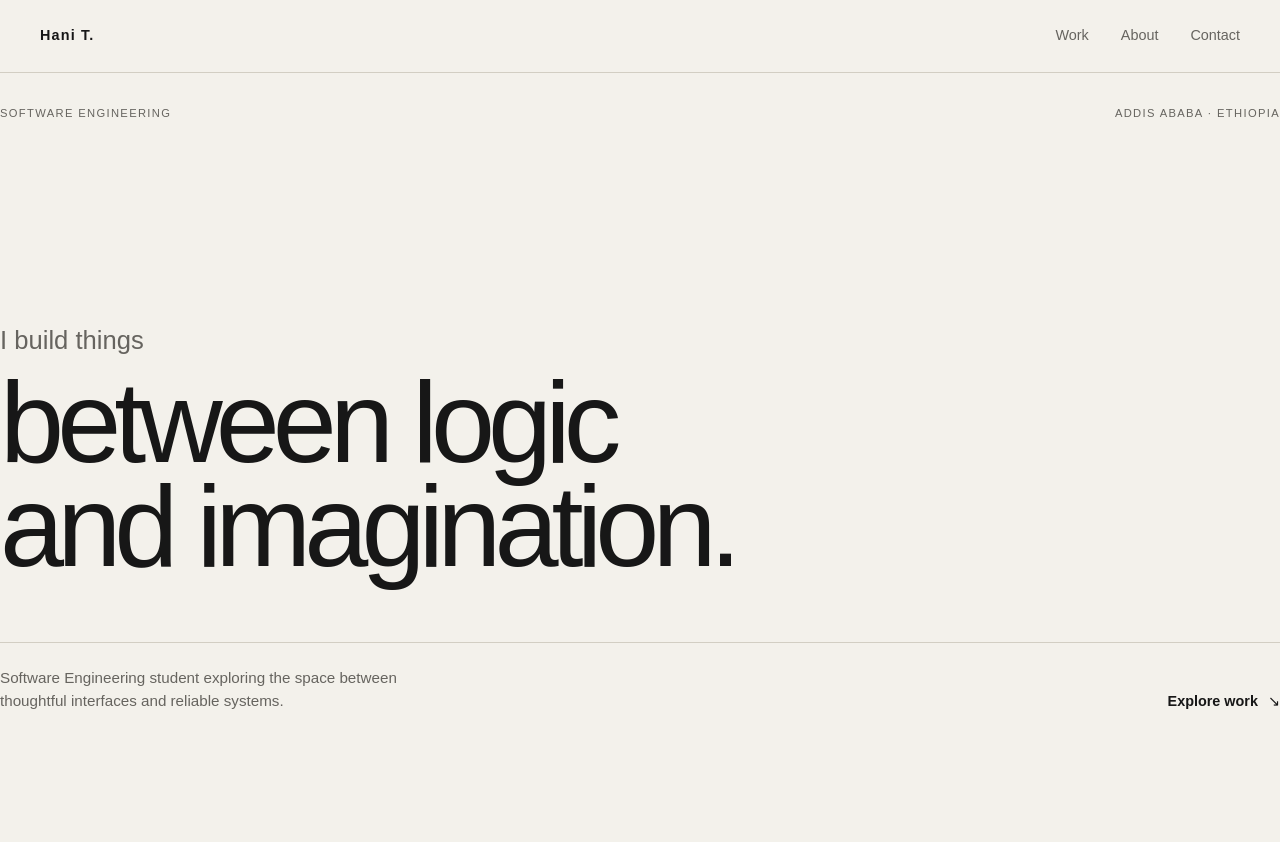
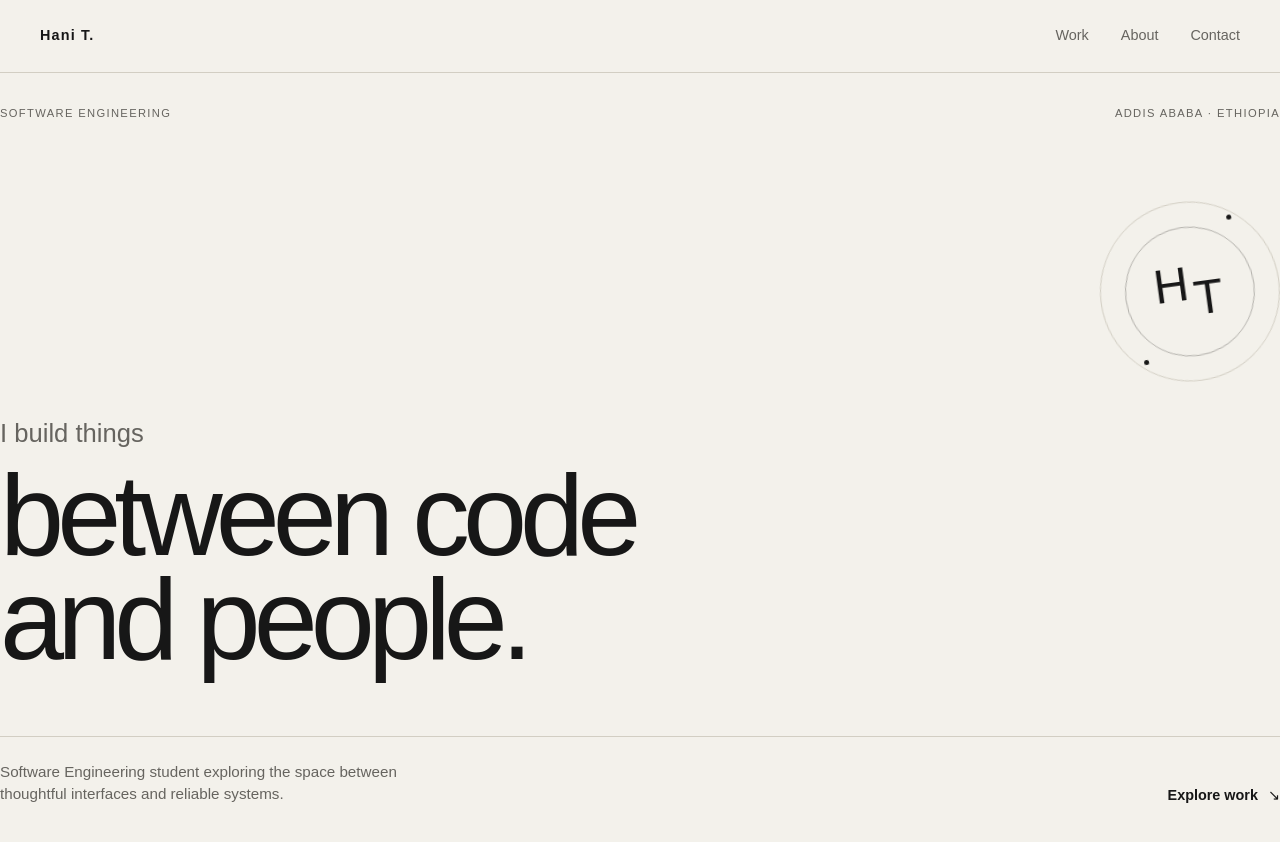
Before and after one commit to HaniSemayat/portfolio-react, a React (Vite) app: page / in a window 1280 px wide. Shown: the top 842 px of the page. Before the commit the page ends 801 px from the top, so only its background shows below. Built offline with nearby package versions, Linux system fonts and the light colour scheme.

Commit message:
feat: add abstract identity and hero motion

```diff
--- /dev/null
+++ b/src/components/IdentityMark/IdentityMark.css
@@ -0,0 +1,85 @@
+.identity-mark {
+  position: relative;
+
+  width: 180px;
+  height: 180px;
+
+  display: flex;
+  align-items: center;
+  justify-content: center;
+
+  border: 1px solid var(--border);
+  border-radius: 50%;
+
+  transform: rotate(-8deg);
+
+  animation: identity-float 6s ease-in-out infinite;
+}
+
+.identity-mark-ring {
+  position: absolute;
+
+  width: 130px;
+  height: 130px;
+
+  border: 1px solid var(--muted-text);
+  border-radius: 50%;
+
+  opacity: 0.45;
+}
+
+.identity-mark-letter {
+  position: absolute;
+
+  font-size: 3rem;
+  font-weight: 500;
+  line-height: 1;
+}
+
+.identity-mark-a {
+  transform: translate(-18px, -8px);
+}
+
+.identity-mark-t {
+  transform: translate(18px, 8px);
+}
+
+.identity-mark::before,
+.identity-mark::after {
+  content: '';
+
+  position: absolute;
+
+  width: 5px;
+  height: 5px;
+
+  background: var(--text);
+  border-radius: 50%;
+}
+
+.identity-mark::before {
+  top: 18px;
+  right: 38px;
+}
+
+.identity-mark::after {
+  bottom: 22px;
+  left: 34px;
+}
+
+@keyframes identity-float {
+  0%,
+  100% {
+    transform: rotate(-8deg) translateY(0);
+  }
+
+  50% {
+    transform: rotate(-4deg) translateY(-8px);
+  }
+}
+
+@media (prefers-reduced-motion: reduce) {
+  .identity-mark {
+    animation: none;
+  }
+}
--- /dev/null
+++ b/src/components/IdentityMark/IdentityMark.jsx
@@ -0,0 +1,19 @@
+import './IdentityMark.css'
+
+function IdentityMark() {
+  return (
+    <div className="identity-mark" aria-label="Addis Tesfa identity mark">
+      <span className="identity-mark-ring"></span>
+
+      <span className="identity-mark-letter identity-mark-a">
+        H
+      </span>
+
+      <span className="identity-mark-letter identity-mark-t">
+        T
+      </span>
+    </div>
+  )
+}
+
+export default IdentityMark
--- a/src/sections/Hero/Hero.css
+++ b/src/sections/Hero/Hero.css
@@ -35,6 +35,8 @@
   font-weight: 500;
   line-height: 0.9;
   letter-spacing: -0.06em;
+
+   animation: hero-text-in 700ms ease;
 }
 
 .hero-bottom {
@@ -71,6 +73,25 @@
   gap: 16px;
 }
 
+.hero-identity {
+  display: flex;
+  justify-content: flex-end;
+
+  margin-bottom: 32px;
+}
+
+@keyframes hero-text-in {
+  from {
+    opacity: 0;
+    transform: translateY(16px);
+  }
+
+  to {
+    opacity: 1;
+    transform: translateY(0);
+  }
+}
+
 @media (max-width: 700px) {
   .hero {
     min-height: calc(100vh - 64px);
@@ -94,4 +115,27 @@
     align-items: flex-start;
     gap: 32px;
   }
+  .hero-identity {
+  justify-content: flex-start;
 }
+
+.identity-mark {
+  width: 120px;
+  height: 120px;
+}
+
+.identity-mark-ring {
+  width: 88px;
+  height: 88px;
+}
+
+.identity-mark-letter {
+  font-size: 2rem;
+}
+}
+
+@media (prefers-reduced-motion: reduce) {
+  .hero-title {
+    animation: none;
+  }
+}
--- a/src/sections/Hero/Hero.jsx
+++ b/src/sections/Hero/Hero.jsx
@@ -1,6 +1,28 @@
+import { useEffect, useState } from 'react'
 import './Hero.css'
+import IdentityMark from '../../components/IdentityMark/IdentityMark'
+
+const phrases = [
+  ['between logic', 'and imagination.'],
+  ['between code', 'and people.'],
+  ['between systems', 'and ideas.'],
+]
 
 function Hero() {
+  const [phraseIndex, setPhraseIndex] = useState(0)
+
+  useEffect(() => {
+    const interval = setInterval(() => {
+      setPhraseIndex((currentIndex) => {
+        return (currentIndex + 1) % phrases.length
+      })
+    }, 4000)
+
+    return () => clearInterval(interval)
+  }, [])
+
+  const currentPhrase = phrases[phraseIndex]
+
   return (
     <section className="hero" id="home">
       <div className="hero-topline">
@@ -9,12 +31,16 @@ function Hero() {
       </div>
 
       <div className="hero-content">
+        <div className="hero-identity">
+          <IdentityMark />
+        </div>
+
         <p className="hero-intro">I build things</p>
 
-        <h1 className="hero-title">
-          between logic
+        <h1 className="hero-title" key={phraseIndex}>
+          {currentPhrase[0]}
           <br />
-          and imagination.
+          {currentPhrase[1]}
         </h1>
 
         <div className="hero-bottom">
```
